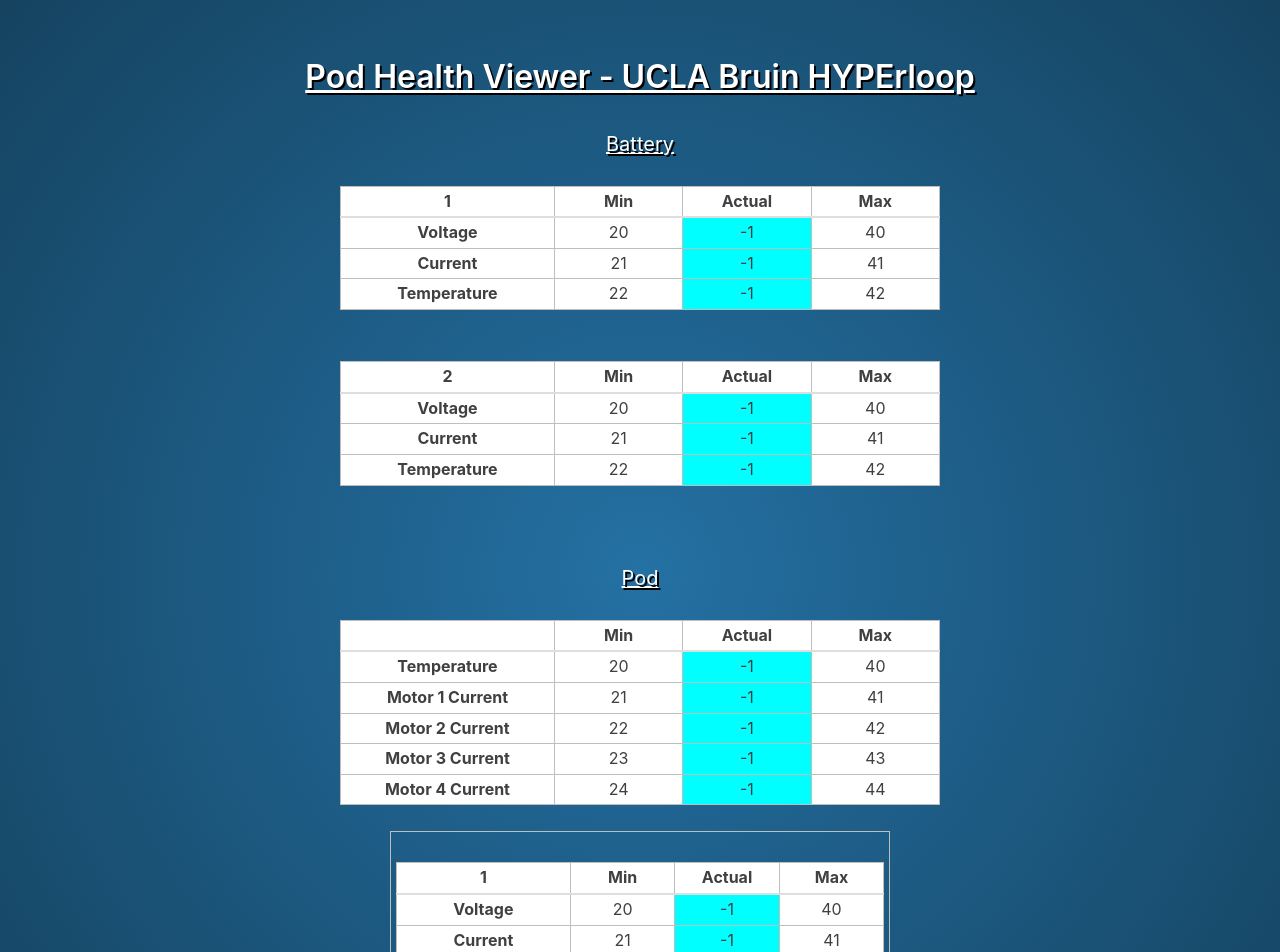
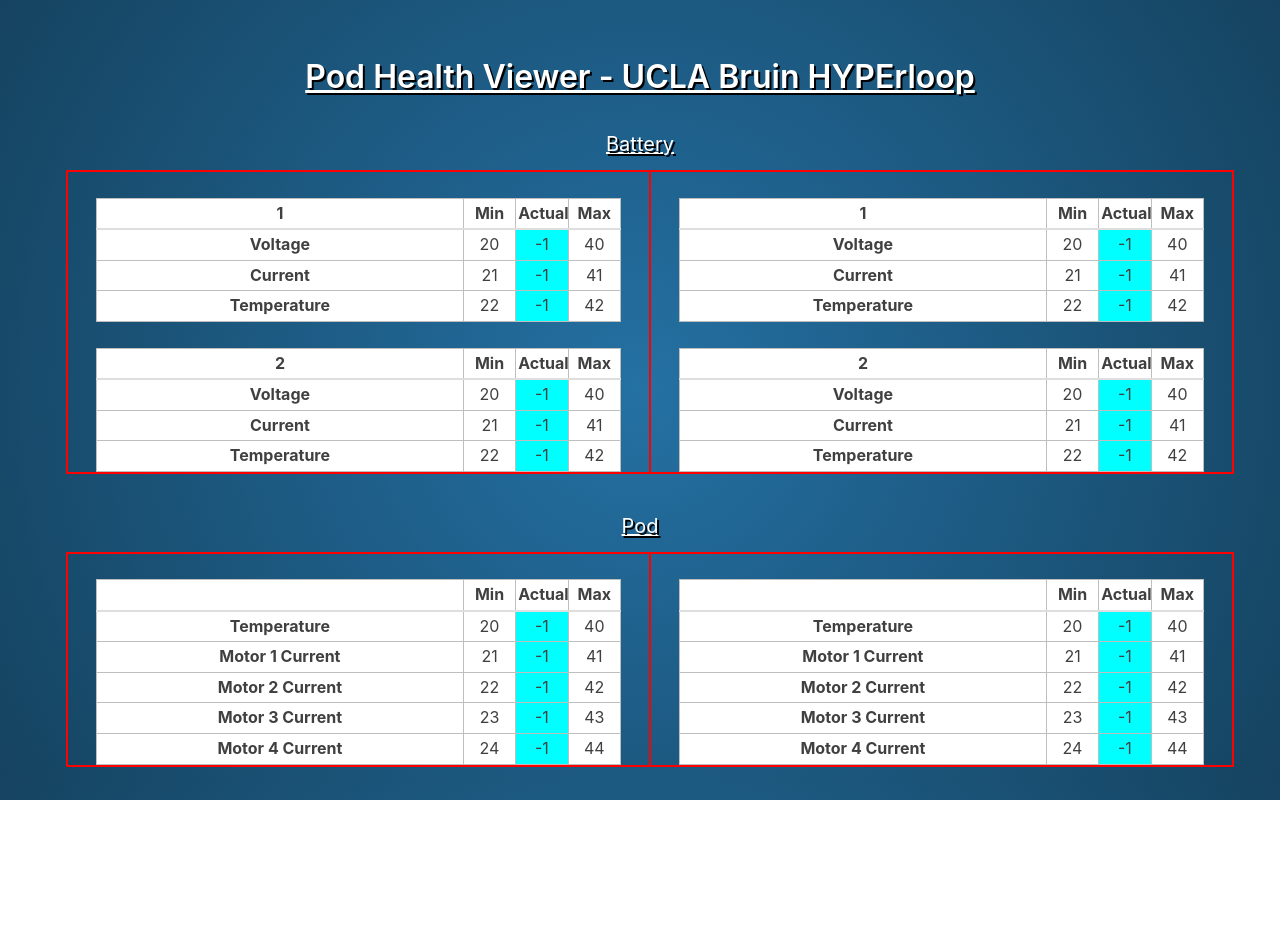
Before and after one commit to harrisonCassar/BruinHyperloop_PodHealthViewer, a React (Create React App) app: page / in a window 1280 px wide. Shown: the top 952 px of the page. After the commit the page ends 800 px from the top, so only its background shows below. Built offline with nearby package versions, Linux system fonts and the light colour scheme.

Commit message:
Added functionality to allow for clean side-by-side tables in the viewer
Tables currently fold on to one another, which isnt desired (want more of a flex-box type of styling, but could not seem to make happen)

```diff
--- a/src/App.js
+++ b/src/App.js
@@ -85,6 +85,8 @@ class App extends Component {
                     Battery
                 </div>
 
+                <table class="parent">
+                    <div class="leftchild">
                         <Table
                         tableLabel="1"
                         labels={this.state.tables[0].labels}
@@ -94,7 +96,7 @@ class App extends Component {
                         bgColors={this.state.tables[0].bgColors}
                         rows={3}
                         />
-                <br />
+
                         <Table
                         tableLabel="2"
                         labels={this.state.tables[1].labels}
@@ -105,43 +107,9 @@ class App extends Component {
                         rows={3}
                         />
 
-                <br />
-                <br />
-                <br />
-
-                <div className="tableTitle">
-                    Pod
                     </div>
-
+                    <div class="rightchild">
                         <Table
-                    labels={this.state.tables[2].labels}
-                    minValues={this.state.tables[2].minValues}
-                    maxValues={this.state.tables[2].maxValues}
-                    values={this.state.tables[2].values}
-                    bgColors={this.state.tables[2].bgColors}
-                    rows={5}
-                />
-                <br />
-
-                <table className="separator">
-                    <tr>
-                        <td>
-                            <Table class="column"
-                                tableLabel="1"
-                                labels={this.state.tables[0].labels}
-                                minValues={this.state.tables[0].minValues}
-                                maxValues={this.state.tables[0].maxValues}
-                                values={this.state.tables[0].values}
-                                bgColors={this.state.tables[0].bgColors}
-                                rows={3}
-                            />
-                        </td>
-
-                    </tr>
-                </table>
-
-                <div class="row">
-                    <Table class="column"
                         tableLabel="1"
                         labels={this.state.tables[0].labels}
                         minValues={this.state.tables[0].minValues}
@@ -151,7 +119,7 @@ class App extends Component {
                         rows={3}
                         />
 
-                    <Table class="column"
+                        <Table
                         tableLabel="2"
                         labels={this.state.tables[1].labels}
                         minValues={this.state.tables[1].minValues}
@@ -161,9 +129,36 @@ class App extends Component {
                         rows={3}
                         />
                     </div>
+                </table>
 
+                <br />
 
+                <div className="tableTitle">
+                    Pod
+                </div>
 
+                <table class="parent">
+                    <div class="leftchild">
+                        <Table
+                            labels={this.state.tables[2].labels}
+                            minValues={this.state.tables[2].minValues}
+                            maxValues={this.state.tables[2].maxValues}
+                            values={this.state.tables[2].values}
+                            bgColors={this.state.tables[2].bgColors}
+                            rows={5}
+                        />
+                    </div>
+                    <div class="rightchild">
+                        <Table
+                            labels={this.state.tables[2].labels}
+                            minValues={this.state.tables[2].minValues}
+                            maxValues={this.state.tables[2].maxValues}
+                            values={this.state.tables[2].values}
+                            bgColors={this.state.tables[2].bgColors}
+                            rows={5}
+                        />
+                    </div>
+                </table>
             </div>
         );
     }
--- a/src/Table.js
+++ b/src/Table.js
@@ -48,7 +48,7 @@ class Table extends Component {
         return (
             <div>
                 <br />
-                <table>
+                <table class="customtable">
                     <TableHeader
                         tableLabel={this.props.tableLabel}
                     />
--- a/src/index.css
+++ b/src/index.css
@@ -1,3 +1,25 @@
+.parent {
+    width:100%;
+    border:1px solid red;
+    margin:10px;
+}
+
+.leftchild {
+  float: left;
+  width: 50%;
+  border:1px solid red;
+}
+
+.rightchild {
+  float: right;
+  width: 50%;
+  border:1px solid red;
+}
+
+.customtable {
+  width: 525px;
+}
+
 div.title {
   text-align: center;
   font-size: 200%;
@@ -20,14 +42,14 @@ td.lcol {
   font-weight: bold;
   text-align: center;
   padding: 2px;
-  width: 125px;
+  width: 80px;
 }
 
 th.othercol,
 td.othercol {
   text-align: center;
   padding: 2px;
-  width: 75px;
+  width: 10%;
 }
 
 .row {
@@ -37,11 +59,6 @@ td.othercol {
 .column {
   flex: 50%;
   padding: 100px;
-}
-
-table.separator {
-  border-collapse: separate;
-  border-spacing: 50px 0;
 }
 
 /*! Primitive
```
Lines whose indentation alone changed are shown as unchanged.
